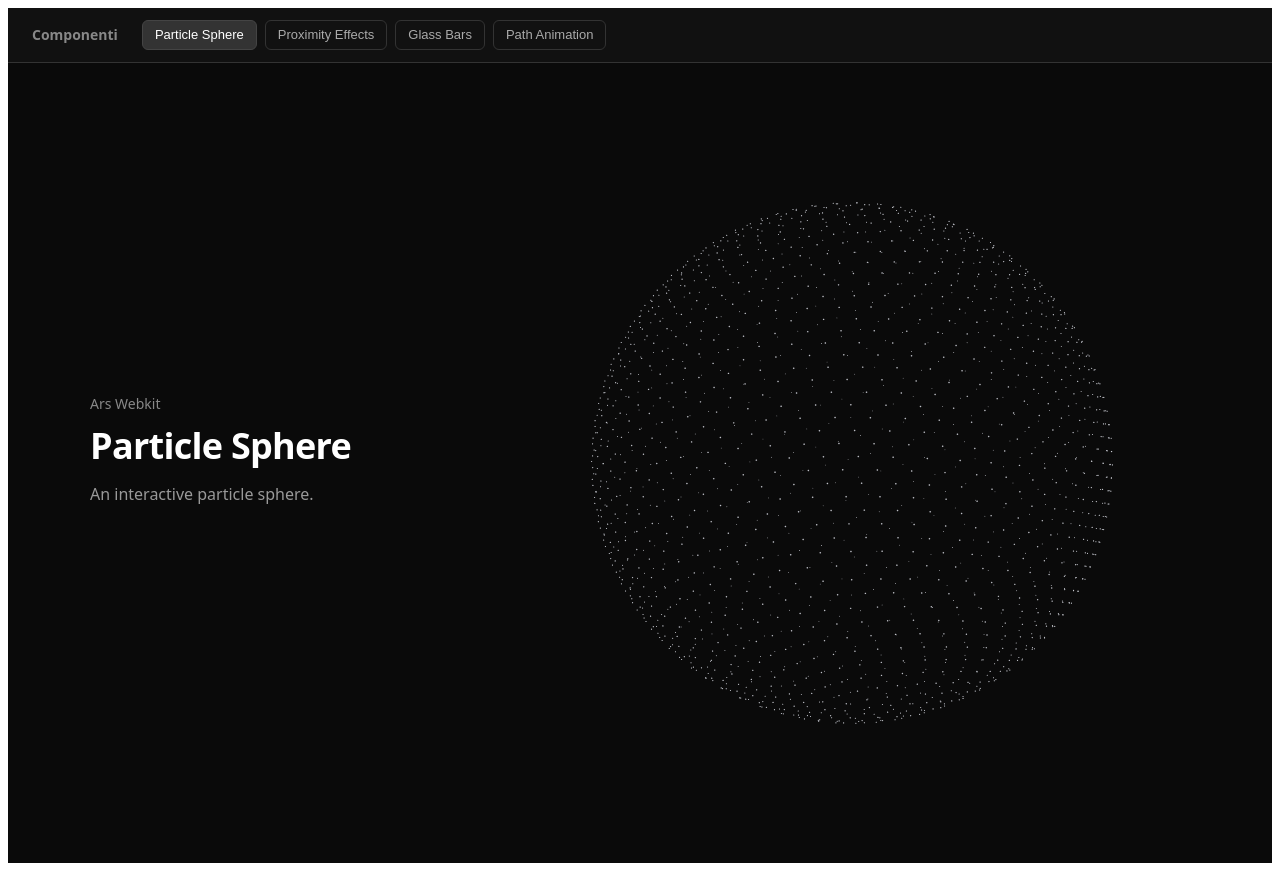
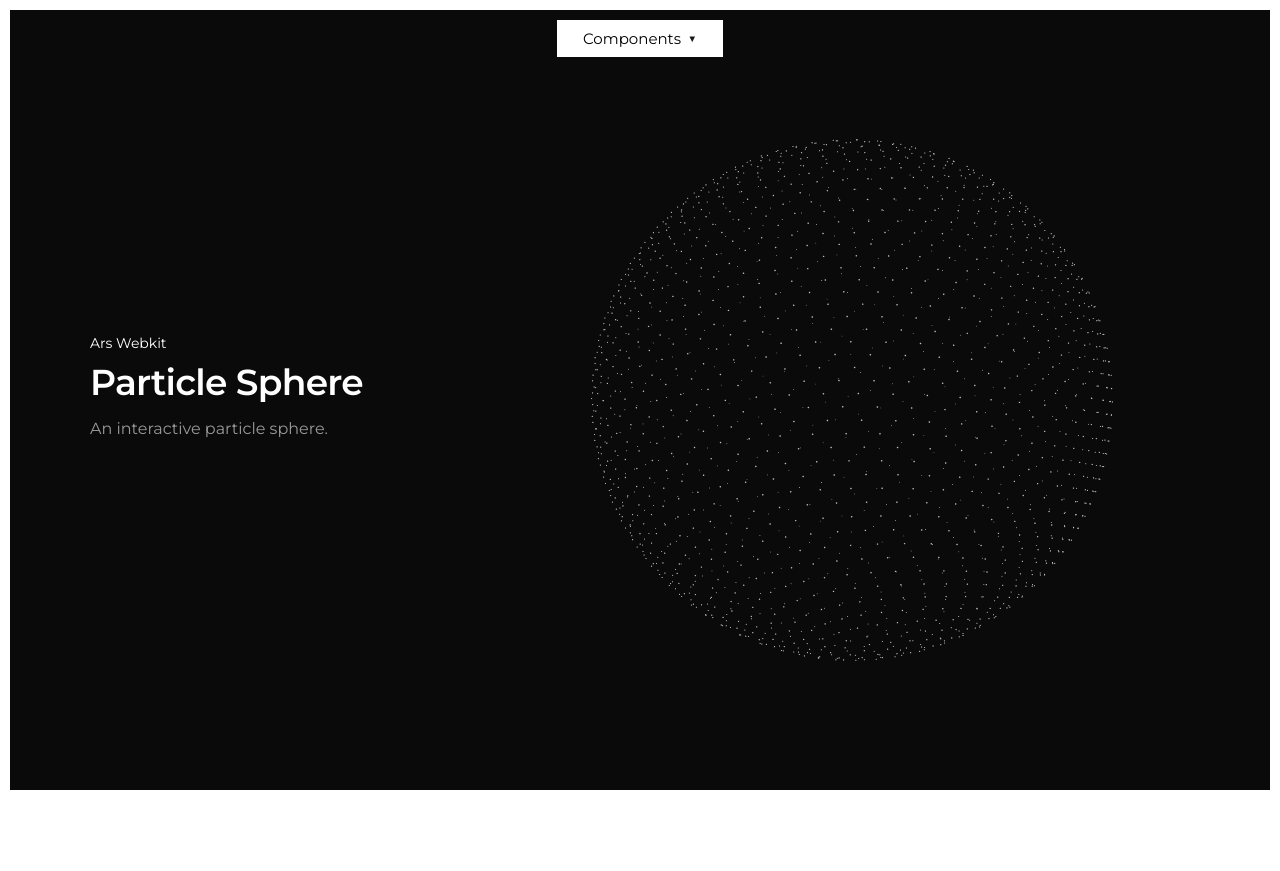
Before and after one commit to simonetrombiero/ars-webkit, a React (Vite) app: page / in a window 1280 px wide. After the commit the page ends 800 px from the top, so only its background shows below. Built offline with nearby package versions, Linux system fonts and the light colour scheme.

Commit message:
Refactor styles and layout across components for improved consistency and aesthetics. Updated font to Montserrat, adjusted height properties, and enhanced navigation box with hover effects in App component.

```diff
--- a/components/glass-bars/GlassBarsTestPage.tsx
+++ b/components/glass-bars/GlassBarsTestPage.tsx
@@ -5,10 +5,10 @@ import { GlassBars } from "./GlassBars";
 
 const styles: Record<string, React.CSSProperties> = {
   page: {
-    minHeight: "100vh",
+    height: "100%",
     background: "#050510",
     color: "#fff",
-    fontFamily: "system-ui, -apple-system, sans-serif",
+    fontFamily: "'Montserrat', system-ui, sans-serif",
     display: "flex",
     alignItems: "center",
     justifyContent: "center",
@@ -27,13 +27,12 @@ const styles: Record<string, React.CSSProperties> = {
     flex: "0 1 320px",
   },
   header: {
-    color: "#888",
     fontSize: "0.875rem",
     marginBottom: "0.5rem",
   },
   title: {
     fontSize: "2.25rem",
-    fontWeight: 700,
+    fontWeight: 600,
     margin: "0 0 0.75rem",
     letterSpacing: "-0.02em",
   },
@@ -53,7 +52,7 @@ const styles: Record<string, React.CSSProperties> = {
     paddingTop: "1.5rem",
     paddingLeft: "1.5rem",
     fontSize: "6.5rem",
-    fontWeight: 700,
+    fontWeight: 600,
     color: "#fff",
     textAlign: "left" as const,
     lineHeight: 0.92,
--- a/components/particle-sphere/ParticleSphereTestPage.tsx
+++ b/components/particle-sphere/ParticleSphereTestPage.tsx
@@ -5,10 +5,10 @@ import { ParticleSphere } from "./ParticleSphere";
 
 const styles: Record<string, React.CSSProperties> = {
   page: {
-    minHeight: "100vh",
+    height: "100%",
     background: "#0a0a0a",
     color: "#fff",
-    fontFamily: "system-ui, -apple-system, sans-serif",
+    fontFamily: "'Montserrat', system-ui, sans-serif",
     display: "flex",
     alignItems: "center",
     justifyContent: "center",
@@ -30,13 +30,12 @@ const styles: Record<string, React.CSSProperties> = {
     display: "flex",
     alignItems: "center",
     gap: "0.5rem",
-    color: "#888",
     fontSize: "0.875rem",
     marginBottom: "0.5rem",
   },
   title: {
     fontSize: "2.25rem",
-    fontWeight: 700,
+    fontWeight: 600,
     margin: "0 0 0.75rem",
     letterSpacing: "-0.02em",
   },
--- a/components/path-animation/PathAnimationTestPage.tsx
+++ b/components/path-animation/PathAnimationTestPage.tsx
@@ -5,10 +5,10 @@ import { PathAnimation } from "./PathAnimation";
 
 const styles: Record<string, React.CSSProperties> = {
   page: {
-    minHeight: "100vh",
+    height: "100%",
     background: "#0a0a0a",
     color: "#fff",
-    fontFamily: "system-ui, -apple-system, sans-serif",
+    fontFamily: "'Montserrat', system-ui, sans-serif",
     display: "flex",
     alignItems: "center",
     justifyContent: "center",
@@ -27,13 +27,12 @@ const styles: Record<string, React.CSSProperties> = {
     flex: "0 1 320px",
   },
   header: {
-    color: "#888",
     fontSize: "0.875rem",
     marginBottom: "0.5rem",
   },
   title: {
     fontSize: "2.25rem",
-    fontWeight: 700,
+    fontWeight: 600,
     margin: "0 0 0.75rem",
     letterSpacing: "-0.02em",
   },
--- a/components/proximity-effects/ProximityEffectsTestPage.tsx
+++ b/components/proximity-effects/ProximityEffectsTestPage.tsx
@@ -5,10 +5,10 @@ import { ProximityEffects } from "./ProximityEffects";
 
 const styles: Record<string, React.CSSProperties> = {
   page: {
-    minHeight: "100vh",
+    height: "100%",
     background: "#0a0a0a",
     color: "#fff",
-    fontFamily: "system-ui, -apple-system, sans-serif",
+    fontFamily: "'Montserrat', system-ui, sans-serif",
     display: "flex",
     alignItems: "center",
     justifyContent: "center",
@@ -27,13 +27,12 @@ const styles: Record<string, React.CSSProperties> = {
     flex: "0 1 360px",
   },
   header: {
-    color: "#888",
     fontSize: "0.875rem",
     marginBottom: "0.5rem",
   },
   title: {
     fontSize: "2.25rem",
-    fontWeight: 700,
+    fontWeight: 600,
     margin: "0 0 0.75rem",
     letterSpacing: "-0.02em",
   },
--- a/index.html
+++ b/index.html
@@ -3,7 +3,10 @@
   <head>
     <meta charset="UTF-8" />
     <meta name="viewport" content="width=device-width, initial-scale=1.0" />
-    <title>ars-webkit – Test componenti</title>
+    <link rel="preconnect" href="https://fonts.googleapis.com" />
+    <link rel="preconnect" href="https://fonts.gstatic.com" crossorigin />
+    <link href="https://fonts.googleapis.com/css2?family=Montserrat:wght@400;600&display=swap" rel="stylesheet" />
+    <title>Ars Webkit</title>
   </head>
   <body>
     <div id="root"></div>
--- a/src/App.tsx
+++ b/src/App.tsx
@@ -1,83 +1,152 @@
-import React, { useState } from "react";
+import React, { useState, useRef, useEffect } from "react";
 import { COMPONENTS } from "./components";
 
 const styles: Record<string, React.CSSProperties> = {
   app: {
-    minHeight: "100vh",
+    height: "100vh",
     display: "flex",
     flexDirection: "column",
-    fontFamily: "system-ui, -apple-system, sans-serif",
+    fontFamily: "'Montserrat', system-ui, sans-serif",
     background: "#111",
     color: "#eee",
+    overflow: "hidden",
+    border: "10px solid #fff",
+    boxSizing: "border-box",
   },
-  nav: {
-    flex: "0 0 auto",
-    padding: "0.75rem 1.5rem",
-    borderBottom: "1px solid #333",
+  boxWrapper: {
+    position: "fixed",
+    top: "1.25rem",
+    left: "50%",
+    transform: "translateX(-50%)",
+    zIndex: 100,
+  },
+  box: {
     display: "flex",
     alignItems: "center",
-    gap: "1rem",
+    justifyContent: "center",
+    flexWrap: "wrap",
+    gap: "0.25rem 0",
+    padding: "0.5rem 0.75rem",
+    background: "#fff",
+    border: "1px solid #fff",
+    borderRadius: 0,
+    backdropFilter: "blur(12px)",
+    WebkitBackdropFilter: "blur(12px)",
+    minWidth: 140,
+    maxWidth: 140,
+    overflow: "hidden",
+    transition: "max-width 0.25s ease, padding 0.25s ease",
   },
-  navTitle: {
-    fontSize: "0.875rem",
-    fontWeight: 600,
-    color: "#888",
-    marginRight: "0.5rem",
+  boxExpanded: {
+    maxWidth: 320,
+    padding: "0.5rem 0.75rem",
+    justifyContent: "flex-start",
   },
-  navLinks: {
+  boxLabel: {
     display: "flex",
+    alignItems: "center",
+    gap: "0.4rem",
+    flexShrink: 0,
+    color: "#000",
+    fontSize: "0.9375rem",
+    fontWeight: 400,
+  },
+  boxArrow: {
+    fontSize: "0.6rem",
+    opacity: 0.9,
+  },
+  boxItem: {
+    display: "flex",
+    alignItems: "center",
     gap: "0.5rem",
-    flexWrap: "wrap",
+    padding: "0.4rem 0.6rem",
+    border: "none",
+    background: "transparent",
+    color: "#000",
+    fontSize: "0.8125rem",
+    cursor: "pointer",
+    borderRadius: 0,
+    textAlign: "left",
+    flexShrink: 0,
   },
-  navLink: {
-    padding: "0.4rem 0.75rem",
-    borderRadius: "6px",
-    fontSize: "0.8125rem",
-    background: "transparent",
-    color: "#aaa",
-    border: "1px solid #333",
-    cursor: "pointer",
-    textDecoration: "none",
+  boxItemHover: {
+    background: "rgba(0,0,0,0.06)",
+    color: "#000",
   },
-  navLinkActive: {
-    background: "#333",
-    color: "#fff",
-    borderColor: "#444",
+  boxItemArrow: {
+    fontSize: "0.7rem",
+    opacity: 0.8,
   },
   content: {
     flex: "1 1 auto",
     minHeight: 0,
+    overflow: "hidden",
   },
 };
 
 export function App() {
   const [selectedId, setSelectedId] = useState<string>(COMPONENTS[0]?.id ?? "");
+  const [expanded, setExpanded] = useState(false);
+  const [hoveredId, setHoveredId] = useState<string | null>(null);
+  const mountedRef = useRef(false);
+
+  useEffect(() => {
+    mountedRef.current = true;
+  }, []);
 
   const selected = COMPONENTS.find((c) => c.id === selectedId);
   const TestPage = selected?.TestPage;
 
   return (
     <div style={styles.app}>
-      <nav style={styles.nav}>
-        <span style={styles.navTitle}>Componenti</span>
-        <div style={styles.navLinks}>
-          {COMPONENTS.map((c) => (
+      <div
+        style={styles.boxWrapper}
+        onMouseEnter={() => mountedRef.current && setExpanded(true)}
+        onMouseLeave={() => {
+          setExpanded(false);
+          setHoveredId(null);
+        }}
+      >
+        <div
+          style={{
+            ...styles.box,
+            ...(expanded ? styles.boxExpanded : {}),
+          }}
+        >
+          <span style={styles.boxLabel}>
+            Components
+            <span style={styles.boxArrow}>▼</span>
+          </span>
+          {expanded &&
+            COMPONENTS.map((c) => (
               <button
                 key={c.id}
                 type="button"
                 style={{
-                ...styles.navLink,
-                ...(c.id === selectedId ? styles.navLinkActive : {}),
+                  ...styles.boxItem,
+                  ...(c.id === selectedId || c.id === hoveredId
+                    ? styles.boxItemHover
+                    : {}),
                 }}
                 onClick={() => setSelectedId(c.id)}
+                onMouseEnter={() => setHoveredId(c.id)}
+                onMouseLeave={() => setHoveredId(null)}
               >
+                <span style={styles.boxItemArrow} aria-hidden>
+                  ↗
+                </span>
                 {c.name}
               </button>
             ))}
         </div>
-      </nav>
+      </div>
+
       <main style={styles.content}>
-        {TestPage ? <TestPage /> : <p style={{ padding: "2rem" }}>Nessun componente selezionato.</p>}
+        {TestPage ? (
+          <TestPage />
+        ) : (
+          <p style={{ padding: "2rem" }}>Nessun componente selezionato.</p>
+        )}
       </main>
     </div>
   );
--- /dev/null
+++ b/src/index.css
@@ -0,0 +1,8 @@
+html,
+body,
+#root {
+  height: 100%;
+  min-height: 100vh;
+  overflow: hidden;
+  margin: 0;
+}
--- a/src/main.tsx
+++ b/src/main.tsx
@@ -1,5 +1,6 @@
 import React from "react";
 import ReactDOM from "react-dom/client";
+import "./index.css";
 import { App } from "./App";
 
 ReactDOM.createRoot(document.getElementById("root")!).render(
```
Lines whose indentation alone changed are shown as unchanged.
